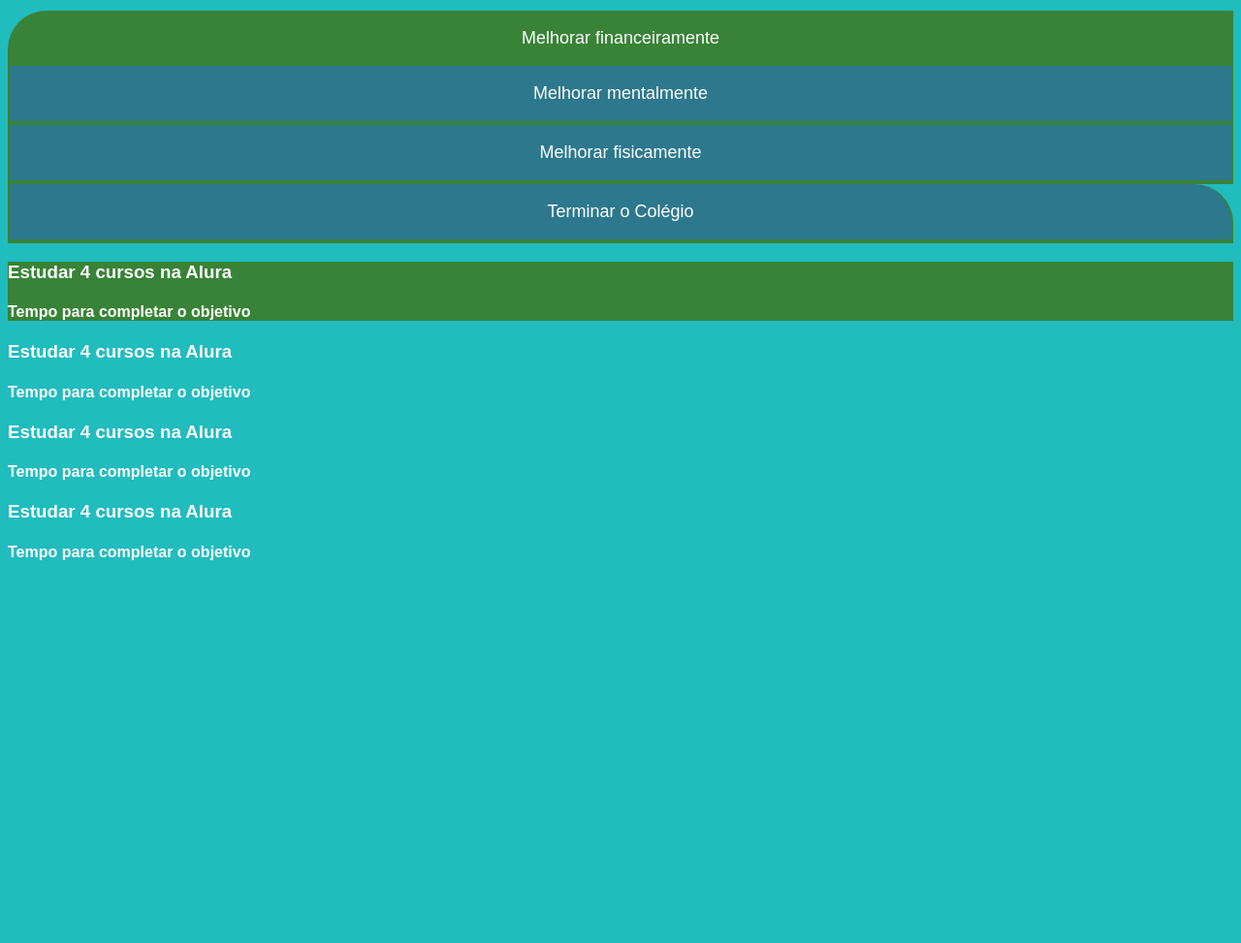
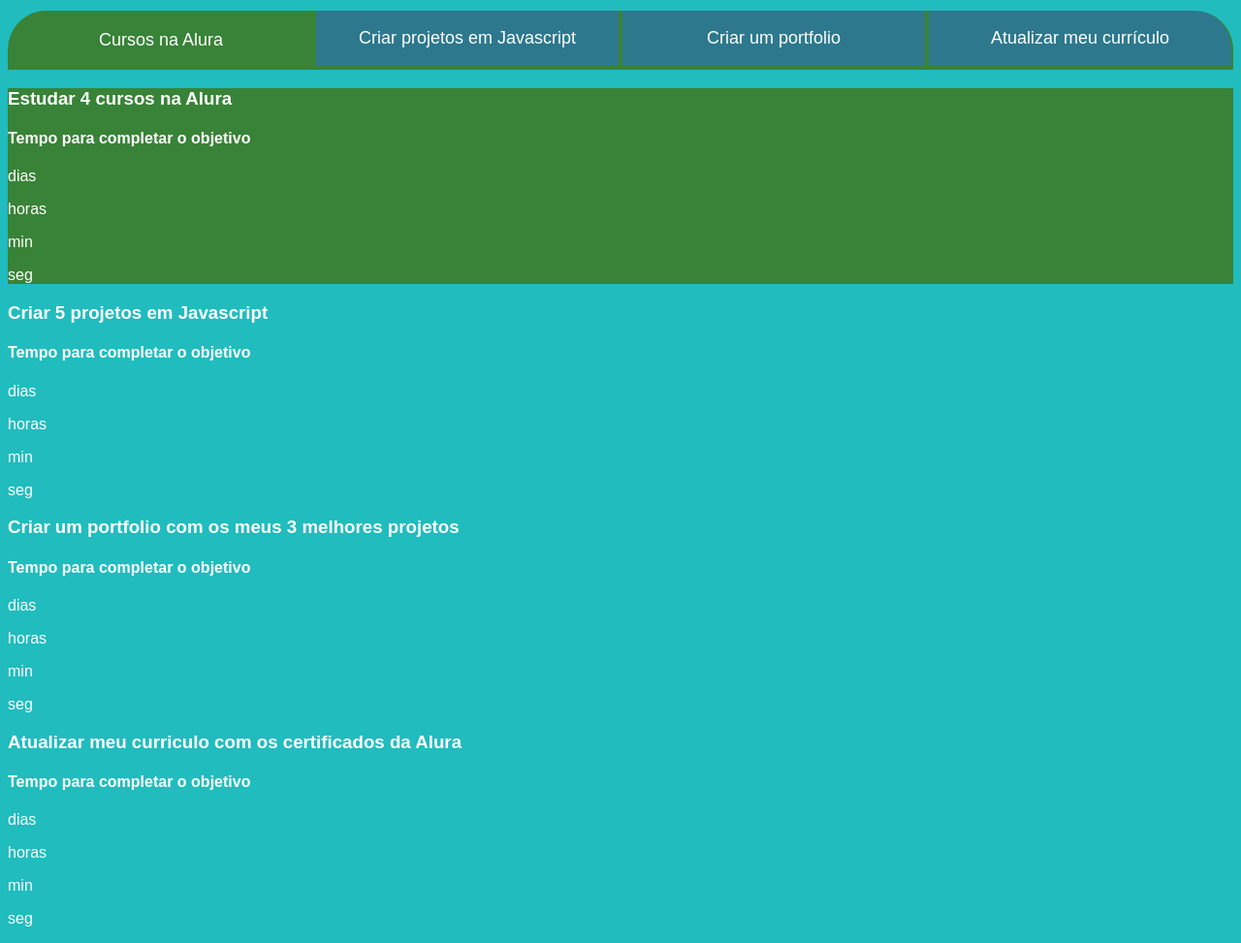
Before and after one commit to kaiofmuniz/agenda2025, a plain HTML site: page index.html in a window 1280 px wide. Shown: the part 79-1052 px from the top of the page at 97% size. Before the commit the page ends 800 px from the top, so only its background shows below. Drawn offline with Linux system fonts and the light colour scheme.

Commit message:
Add files via upload

```diff
--- a/index.html
+++ b/index.html
@@ -10,36 +10,105 @@
 
 <body>
     <section class="conteudo-principal">
-        <h2 class="titulo-principal">Meus objetivos do ano <spam> </spam></h2>
+        <h2 class="titulo-principal">Meus objetivos do ano<span>_</span></h2>
         <div class="conteudo">
-            <button class="botao ativo">Melhorar financeiramente</button>
-            <button class="botao">Melhorar mentalmente</button>
-            <button class="botao">Melhorar fisicamente</button>
-            <button class="botao">Terminar o Colégio</button>
+            <div class="botoes">
+                <button class="botao ativo">Cursos na Alura</button>
+                <button class="botao">Criar projetos em Javascript</button>
+                <button class="botao">Criar um portfolio</button>
+                <button class="botao">Atualizar meu currículo</button>
             </div>
-
             <div class="abas-textos">
-            <div class="abas-conteudo ativo">
+                <div class="aba-conteudo ativo">
                     <h3 class="aba-conteudo-titulo-principal">Estudar 4 cursos na Alura</h3>
                     <h4 class="aba-conteudo-titulo-secundario">Tempo para completar o objetivo</h4>
+                    <div class="contador">
+                        <div class="contador-digito">
+                            <p class="contador-digito-numero" id="dias0"></p>
+                            <p class="contador-digito-texto">dias</p>
                         </div>
-            <div class="abas-conteudo">
-                <h3 class="aba-conteudo-titulo-principal">Estudar 4 cursos na Alura</h3>
+                        <div class="contador-digito">
+                            <p class="contador-digito-numero" id="horas0"></p>
+                            <p class="contador-digito-texto">horas</p>
+                        </div>
+                        <div class="contador-digito">
+                            <p class="contador-digito-numero" id="min0"></p>
+                            <p class="contador-digito-texto">min</p>
+                        </div>
+                        <div class="contador-digito">
+                            <p class="contador-digito-numero" id="seg0"></p>
+                            <p class="contador-digito-texto">seg</p>
+                        </div>
+                    </div>
+                </div>
+                <div class="aba-conteudo">
+                    <h3 class="aba-conteudo-titulo-principal">Criar 5 projetos em Javascript</h3>
                     <h4 class="aba-conteudo-titulo-secundario">Tempo para completar o objetivo</h4>
+                    <div class="contador">
+                        <div class="contador-digito">
+                            <p class="contador-digito-numero" id="dias1"></p>
+                            <p class="contador-digito-texto">dias</p>
                         </div>
-            <div class="abas-conteudo">
-                <h3 class="aba-conteudo-titulo-principal">Estudar 4 cursos na Alura</h3>
+                        <div class="contador-digito">
+                            <p class="contador-digito-numero" id="horas1"></p>
+                            <p class="contador-digito-texto">horas</p>
+                        </div>
+                        <div class="contador-digito">
+                            <p class="contador-digito-numero" id="min1"></p>
+                            <p class="contador-digito-texto">min</p>
+                        </div>
+                        <div class="contador-digito">
+                            <p class="contador-digito-numero" id="seg1"></p>
+                            <p class="contador-digito-texto">seg</p>
+                        </div>
+                    </div>
+                </div>
+                <div class="aba-conteudo">
+                    <h3 class="aba-conteudo-titulo-principal">Criar um portfolio com os meus 3 melhores projetos</h3>
                     <h4 class="aba-conteudo-titulo-secundario">Tempo para completar o objetivo</h4>
+                    <div class="contador">
+                        <div class="contador-digito">
+                            <p class="contador-digito-numero" id="dias2"></p>
+                            <p class="contador-digito-texto">dias</p>
                         </div>
-            <div class="abas-conteudo">
-                <h3 class="aba-conteudo-titulo-principal">Estudar 4 cursos na Alura</h3>
+                        <div class="contador-digito">
+                            <p class="contador-digito-numero" id="horas2"></p>
+                            <p class="contador-digito-texto">horas</p>
+                        </div>
+                        <div class="contador-digito">
+                            <p class="contador-digito-numero" id="min2"></p>
+                            <p class="contador-digito-texto">min</p>
+                        </div>
+                        <div class="contador-digito">
+                            <p class="contador-digito-numero" id="seg2"></p>
+                            <p class="contador-digito-texto">seg</p>
+                        </div>
+                    </div>
+                </div>
+                <div class="aba-conteudo">
+                    <h3 class="aba-conteudo-titulo-principal">Atualizar meu curriculo com os certificados da Alura</h3>
                     <h4 class="aba-conteudo-titulo-secundario">Tempo para completar o objetivo</h4>
+                    <div class="contador">
+                        <div class="contador-digito">
+                            <p class="contador-digito-numero" id="dias3"></p>
+                            <p class="contador-digito-texto">dias</p>
                         </div>
-
+                        <div class="contador-digito">
+                            <p class="contador-digito-numero" id="horas3"></p>
+                            <p class="contador-digito-texto">horas</p>
+                        </div>
+                        <div class="contador-digito">
+                            <p class="contador-digito-numero" id="min3"></p>
+                            <p class="contador-digito-texto">min</p>
+                        </div>
+                        <div class="contador-digito">
+                            <p class="contador-digito-numero" id="seg3"></p>
+                            <p class="contador-digito-texto">seg</p>
+                        </div>
+                    </div>
+                </div>
+            </div>
         </div>
     </section>
+    <script src="main.js"></script>
 </body>
-
-
-
-</html>
--- a/main.js
+++ b/main.js
@@ -49,3 +49,8 @@
         document.getElementById("mim"+i).textContent = calculaTempo(tempo[i])(2);
     }
 }
+
+function comecaCronometro() {
+    atualizarCronometo();
+    setInterval
+}
```
Lines whose indentation alone changed are shown as unchanged.
